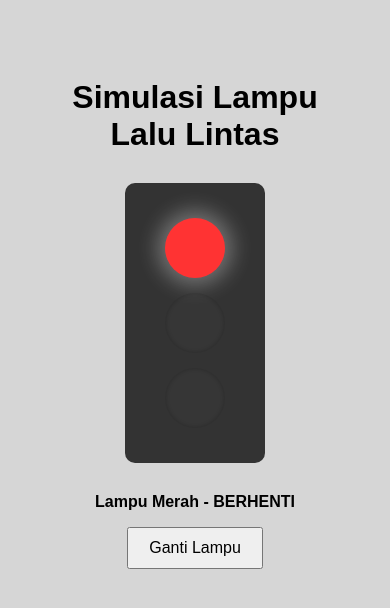
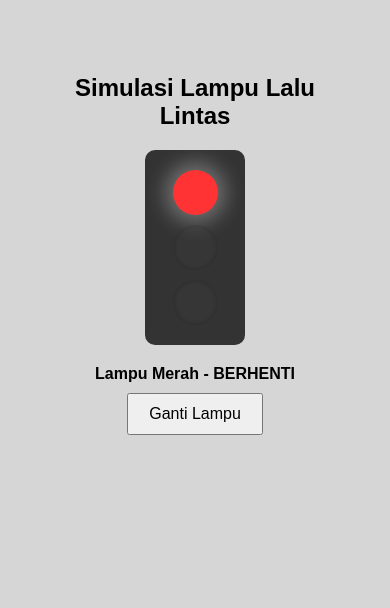
Before and after one commit to NilwanArzogi/none, a plain HTML site: page index.html in a window 390 px wide. Drawn offline with Linux system fonts and the light colour scheme.

Commit message:
index.html

```diff
--- a/index.html
+++ b/index.html
@@ -57,24 +57,31 @@ button {
   cursor: pointer;
 }
 
-@media (min-width: 600px) {
+
+@media (max-width: 599px) {
   h1 {
-  font-size: 32px;
+    font-size: 24px;
+    margin-bottom: 10px;
   }
 
 #status-text {
-  font-size: 20px;
+  font-size: 16px;
+  margin: 10px 0;
   }
 
 .traffic-light {
-  width: 100px;
+  width: 80px;
+  padding: 10px;
+  margin: 20px auto;
   }
 
 .light {
-  width: 60px;
-  height: 60px;
+  width: 45px;
+  height: 45px;
+  margin: 10px auto;
   }
 }
+
 </style>
 
 <body>
```
Lines whose indentation alone changed are shown as unchanged.
